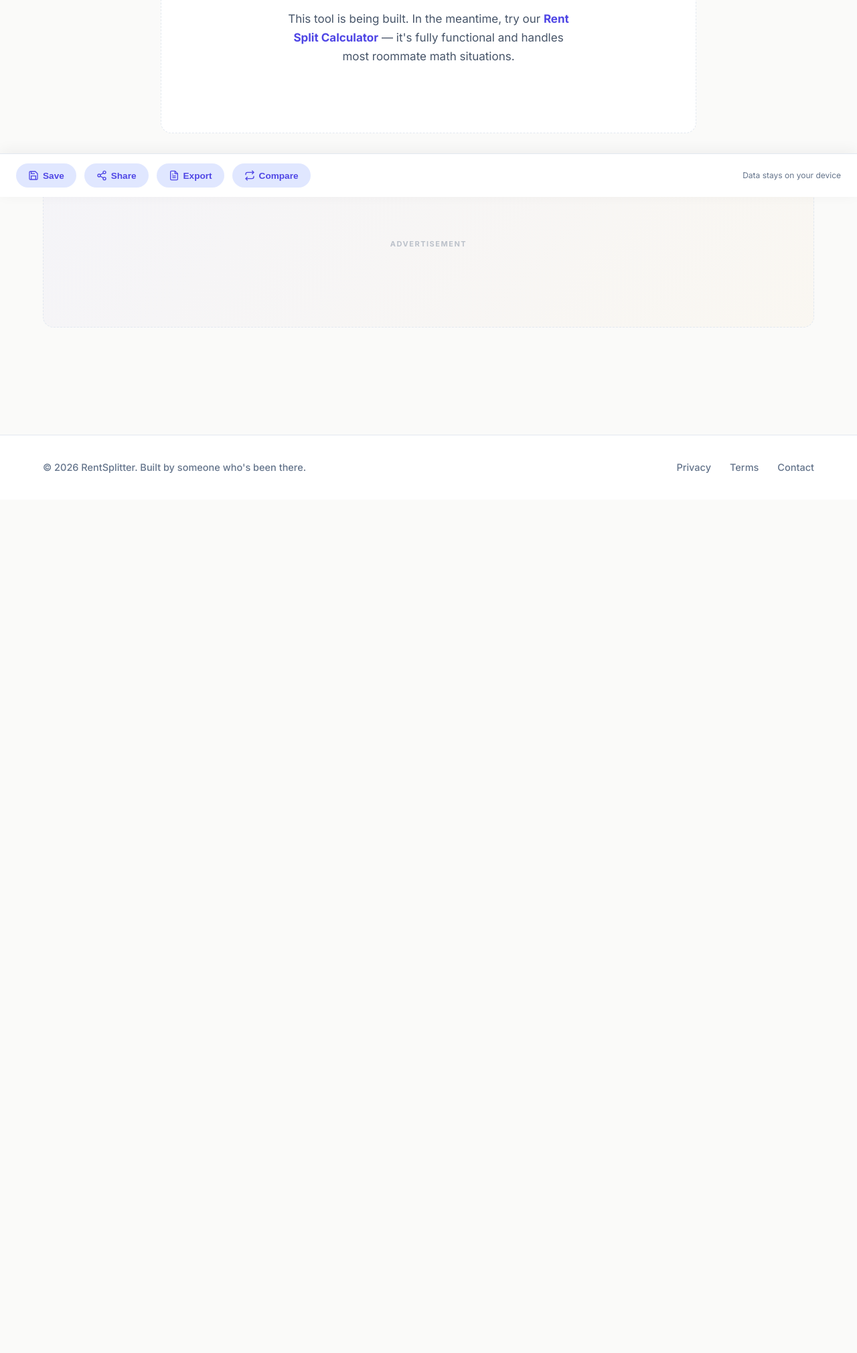
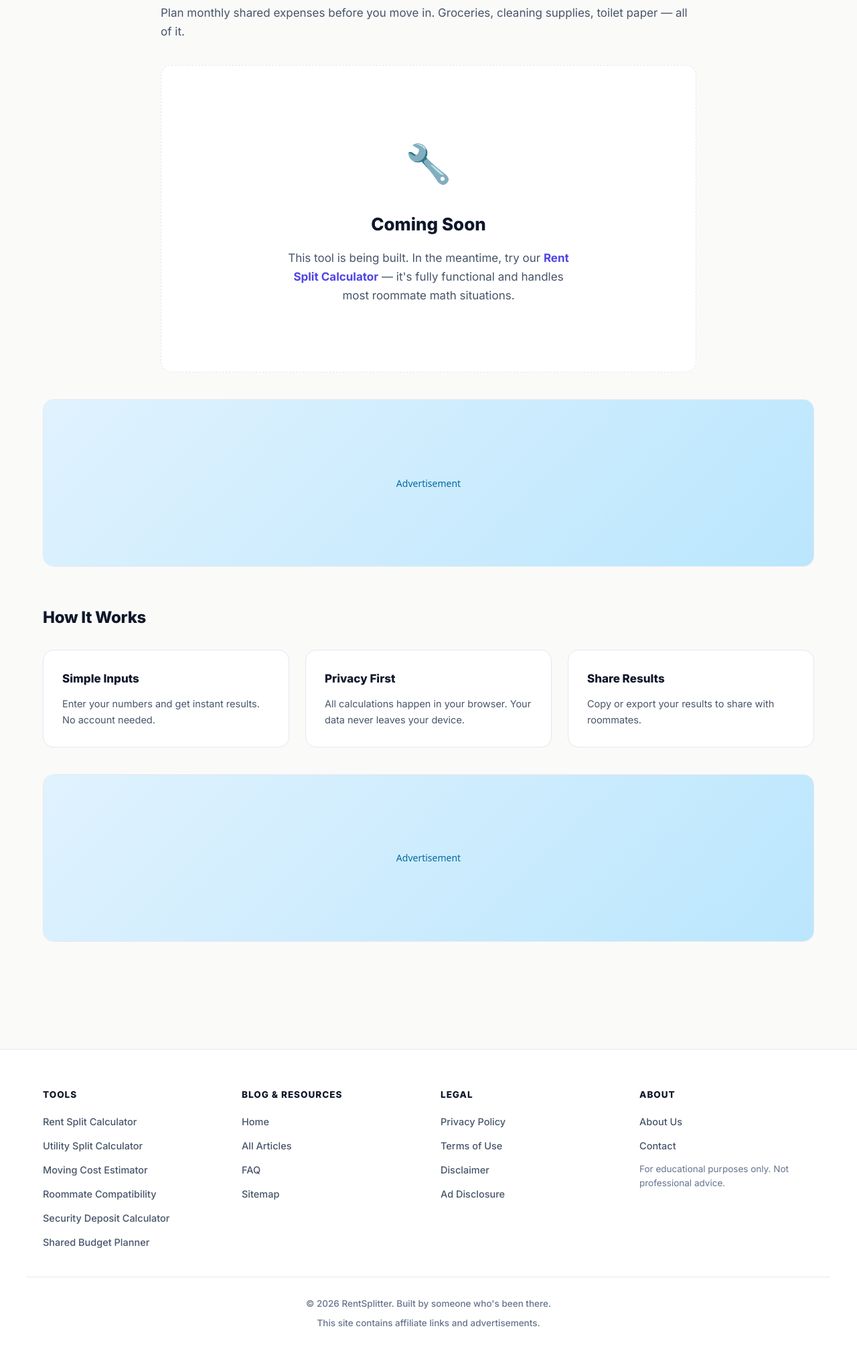
Before and after one commit to zhanghongpeng1211/rentsplitter, a plain HTML site: page tools/budget-share.html in a window 1280 px wide. Shown: the part 506-2526 px from the top of the page at 67% size. Before the commit the page ends 1252 px from the top, so only its background shows below. Drawn offline with Linux system fonts and the light colour scheme.

Commit message:
Update: 2026-07-27 12:56 - SGAP full push

```diff
--- a/tools/budget-share.html
+++ b/tools/budget-share.html
@@ -4,9 +4,18 @@
 <meta charset="UTF-8">
 <meta name="viewport" content="width=device-width, initial-scale=1.0">
 <title>Shared Budget Planner | RentSplitter</title>
-<meta name="description" content="Plan monthly shared expenses before you move in.">
+<meta name="description" content="Plan monthly shared expenses before you move in. Groceries, cleaning supplies, toilet paper — all of it.">
 <link rel="canonical" href="https://rentsplitter.org/tools/budget-share.html">
+<meta property="og:title" content="Shared Budget Planner | RentSplitter">
+<meta property="og:description" content="Plan monthly shared expenses before you move in. Groceries, cleaning supplies, toilet paper — all of it.">
+<meta property="og:type" content="website">
+<meta property="og:url" content="https://rentsplitter.org/tools/budget-share.html">
+<meta property="og:image" content="https://rentsplitter.org/images/og-default.jpg">
+<meta name="twitter:card" content="summary_large_image">
 <link rel="stylesheet" href="../style.css">
+<script type="application/ld+json">
+{"@context":"https://schema.org","@type":"SoftwareApplication","name":"Shared Budget Planner","applicationCategory":"FinanceApplication","author":{"@type":"Person","name":"Jake Morrison"}}
+</script>
 </head>
 <body class="rs-body">
 <header class="rs-header">
@@ -14,115 +23,111 @@
     <a href="../index.html" class="rs-logo">RentSplitter</a>
     <nav class="rs-nav">
       <a href="../index.html" class="rs-nav-link">Home</a>
-      <a href="rent-split.html" class="rs-nav-link">Calculator</a>
+      <div class="rs-nav-dropdown">
+        <a href="./index.html" class="rs-nav-link active">Tools</a>
+        <div class="rs-dropdown-menu">
+          <a href="./rent-split.html">Rent Split Calculator</a>
+          <a href="./utility-split.html">Utility Split Calculator</a>
+          <a href="./move-cost.html">Moving Cost Estimator</a>
+          <a href="./roommate-compatibility.html">Roommate Compatibility</a>
+          <a href="./deposit-calc.html">Security Deposit Calculator</a>
+          <a href="./budget-share.html">Shared Budget Planner</a>
+        </div>
+      </div>
       <a href="../blog/index.html" class="rs-nav-link">Blog</a>
       <a href="../about.html" class="rs-nav-link">About</a>
       <a href="../faq.html" class="rs-nav-link">FAQ</a>
+      <a href="../contact.html" class="rs-nav-link">Contact</a>
     </nav>
-    <button class="rs-menu-btn" onclick="toggleMenu()" aria-label="Menu">☰</button>
+    <button class="rs-menu-btn" onclick="toggleMenu()" aria-label="Menu">&#9776;</button>
   </div>
 </header>
 
 <main class="rs-main">
+  <div class="rs-ad-slot" data-ad-slot="tool_top">
+    <span class="rs-ad-label">Advertisement</span>
+  </div>
+
   <div class="rs-tool-page">
     <h1 class="rs-tool-page-title">Shared Budget Planner</h1>
-    <p class="rs-tool-page-desc">Plan monthly shared expenses before you move in.</p>
+    <p class="rs-tool-page-desc">Plan monthly shared expenses before you move in. Groceries, cleaning supplies, toilet paper — all of it.</p>
 
     <div class="rs-placeholder-box">
-      <div class="rs-placeholder-icon">🔧</div>
+      <div class="rs-placeholder-icon">&#128295;</div>
       <h2 class="rs-placeholder-title">Coming Soon</h2>
-      <p class="rs-placeholder-text">This tool is being built. In the meantime, try our <a href="rent-split.html" class="rs-placeholder-link">Rent Split Calculator</a> — it's fully functional and handles most roommate math situations.</p>
+      <p class="rs-placeholder-text">This tool is being built. In the meantime, try our <a href="rent-split.html" class="rs-placeholder-link">Rent Split Calculator</a> — it&apos;s fully functional and handles most roommate math situations.</p>
     </div>
   </div>
 
-  <div class="rs-ad-slot" data-ad="tool-bottom">
+  <div class="rs-ad-slot" data-ad-slot="tool_middle">
+    <span class="rs-ad-label">Advertisement</span>
+  </div>
+
+  <div class="rs-tool-info">
+    <h3 class="rs-tool-info-title">How It Works</h3>
+    <div class="rs-tool-info-grid">
+      <div class="rs-tool-info-card">
+        <h4>Simple Inputs</h4>
+        <p>Enter your numbers and get instant results. No account needed.</p>
+      </div>
+      <div class="rs-tool-info-card">
+        <h4>Privacy First</h4>
+        <p>All calculations happen in your browser. Your data never leaves your device.</p>
+      </div>
+      <div class="rs-tool-info-card">
+        <h4>Share Results</h4>
+        <p>Copy or export your results to share with roommates.</p>
+      </div>
+    </div>
+  </div>
+
+  <div class="rs-ad-slot" data-ad-slot="tool_bottom">
     <span class="rs-ad-label">Advertisement</span>
   </div>
 </main>
 
-<!-- Sticky Features Bar -->
-<div class="rs-sticky-bar" id="stickyBar">
-  <div class="rs-sticky-bar-left">
-    <button class="rs-sticky-btn" onclick="saveCalculation()">
-      <svg viewBox="0 0 24 24" width="16" height="16" fill="none" stroke="currentColor" stroke-width="2"><path d="M19 21H5a2 2 0 01-2-2V5a2 2 0 012-2h11l5 5v11a2 2 0 01-2 2z"/><polyline points="17 21 17 13 7 13 7 21"/><polyline points="7 3 7 8 15 8"/></svg>
-      Save
-    </button>
-    <button class="rs-sticky-btn" onclick="shareResult()">
-      <svg viewBox="0 0 24 24" width="16" height="16" fill="none" stroke="currentColor" stroke-width="2"><circle cx="18" cy="5" r="3"/><circle cx="6" cy="12" r="3"/><circle cx="18" cy="19" r="3"/><line x1="8.59" y1="13.51" x2="15.42" y2="17.49"/><line x1="15.41" y1="6.51" x2="8.59" y2="10.49"/></svg>
-      Share
-    </button>
-    <button class="rs-sticky-btn" onclick="exportReport()">
-      <svg viewBox="0 0 24 24" width="16" height="16" fill="none" stroke="currentColor" stroke-width="2"><path d="M14 2H6a2 2 0 00-2 2v16a2 2 0 002 2h12a2 2 0 002-2V8z"/><polyline points="14 2 14 8 20 8"/><line x1="16" y1="13" x2="8" y2="13"/><line x1="16" y1="17" x2="8" y2="17"/><polyline points="10 9 9 9 8 9"/></svg>
-      Export
-    </button>
-    <button class="rs-sticky-btn" onclick="comparePrevious()">
-      <svg viewBox="0 0 24 24" width="16" height="16" fill="none" stroke="currentColor" stroke-width="2"><path d="M17 1l4 4-4 4"/><path d="M3 11V9a4 4 0 014-4h14"/><path d="M7 23l-4-4 4-4"/><path d="M21 13v2a4 4 0 01-4 4H3"/></svg>
-      Compare
-    </button>
-  </div>
-  <span style="color:var(--rs-muted); font-size:0.75rem;">Data stays on your device</span>
-</div>
-
 <footer class="rs-footer">
-  <div class="rs-footer-inner">
-    <p class="rs-footer-copy">© 2026 RentSplitter. Built by someone who's been there.</p>
-    <div class="rs-footer-links">
-      <a href="../privacy.html" class="rs-footer-link">Privacy</a>
-      <a href="../terms.html" class="rs-footer-link">Terms</a>
-      <a href="../contact.html" class="rs-footer-link">Contact</a>
+  <div class="rs-footer-grid">
+    <div>
+      <h4>Tools</h4>
+      <a href="../tools/rent-split.html">Rent Split Calculator</a>
+      <a href="../tools/utility-split.html">Utility Split Calculator</a>
+      <a href="../tools/move-cost.html">Moving Cost Estimator</a>
+      <a href="../tools/roommate-compatibility.html">Roommate Compatibility</a>
+      <a href="../tools/deposit-calc.html">Security Deposit Calculator</a>
+      <a href="../tools/budget-share.html">Shared Budget Planner</a>
+    </div>
+    <div>
+      <h4>Blog & Resources</h4>
+      <a href="../index.html">Home</a>
+      <a href="../blog/index.html">All Articles</a>
+      <a href="../faq.html">FAQ</a>
+      <a href="../sitemap.html">Sitemap</a>
+    </div>
+    <div>
+      <h4>Legal</h4>
+      <a href="../privacy.html">Privacy Policy</a>
+      <a href="../terms.html">Terms of Use</a>
+      <a href="../disclaimer.html">Disclaimer</a>
+      <a href="../disclosure.html">Ad Disclosure</a>
+    </div>
+    <div>
+      <h4>About</h4>
+      <a href="../about.html">About Us</a>
+      <a href="../contact.html">Contact</a>
+      <p>For educational purposes only. Not professional advice.</p>
     </div>
   </div>
+  <div class="rs-footer-bottom">
+    <p>&copy; 2026 RentSplitter. Built by someone who&apos;s been there.</p>
+    <p>This site contains affiliate links and advertisements.</p>
+  </div>
 </footer>
-
 <script>
 function toggleMenu() {
   document.querySelector('.rs-nav').classList.toggle('active');
 }
-
-function saveCalculation() {
-  const saved = JSON.parse(localStorage.getItem('rs_saved') || '[]');
-  const item = {
-    date: new Date().toISOString(),
-    type: 'budget-share',
-    url: window.location.href,
-    data: 'Shared Budget Planner - placeholder save'
-  };
-  saved.push(item);
-  localStorage.setItem('rs_saved', JSON.stringify(saved.slice(-20)));
-  alert('Saved! You have ' + saved.length + ' saved calculations.');
-}
-
-function shareResult() {
-  navigator.clipboard.writeText(window.location.href).then(() => alert('Link copied! Share with your roommates.'));
-}
-
-function exportReport() {
-  const html = `<!DOCTYPE html><html><head><title>Shared Budget Planner Report</title></head>
-  <body style="font-family:system-ui,sans-serif; max-width:600px; margin:40px auto; padding:20px;">
-  <h1 style="color:#4f46e5;">Shared Budget Planner Report</h1>
-  <p><strong>Generated:</strong> ${new Date().toLocaleDateString()}</p>
-  <p><strong>Tool:</strong> Shared Budget Planner</p>
-  <p><strong>Status:</strong> Coming Soon</p>
-  <hr><p style="color:#666; font-size:0.9rem;">For informational purposes only. Visit rentsplitter.org for full tools.</p>
-  </body></html>`;
-  const blob = new Blob([html], {type:'text/html'});
-  const a = document.createElement('a');
-  a.href = URL.createObjectURL(blob);
-  a.download = 'budget-share-report.html';
-  a.click();
-}
-
-function comparePrevious() {
-  const saved = JSON.parse(localStorage.getItem('rs_saved') || '[]').filter(s => s.type === 'budget-share');
-  if (saved.length < 2) { alert('Need at least 2 calculations. Save a few first!'); return; }
-  let html = '<h3>Shared Budget Planner History</h3><ul>';
-  saved.slice(-5).forEach((s, i) => {
-    html += `<li>${i+1}. ${s.type} - ${new Date(s.date).toLocaleDateString()}</li>`;
-  });
-  html += '</ul>';
-  const w = window.open('', '_blank');
-  w.document.write('<html><head><title>Comparison</title></head><body style="font-family:system-ui,sans-serif; padding:40px;">' + html + '</body></html>');
-}
 </script>
+<script src="../ads-loader.js"></script>
 </body>
 </html>
```
